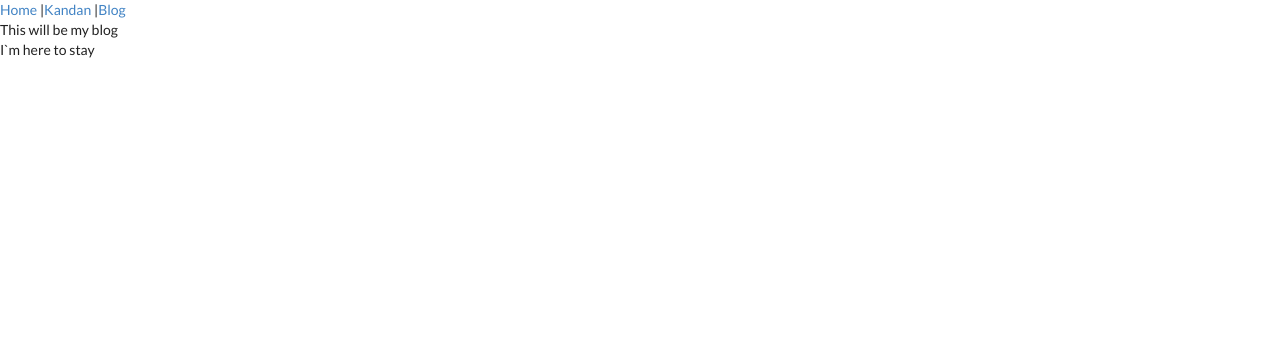
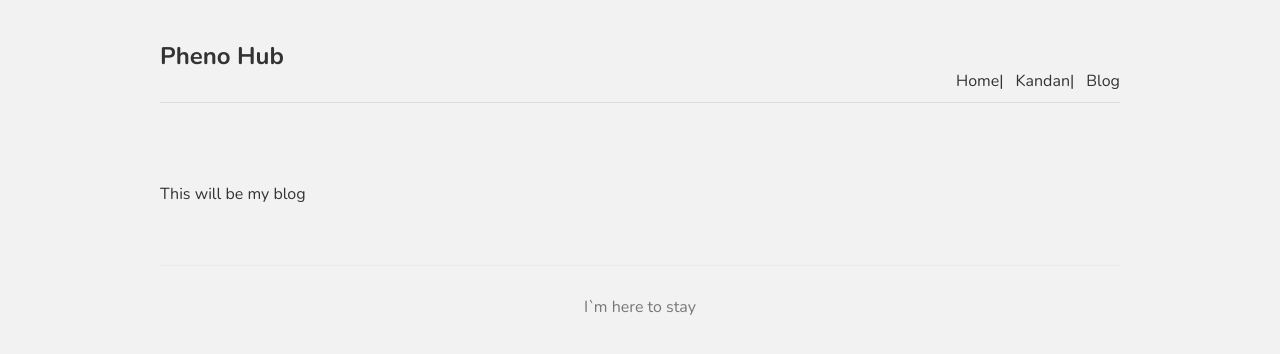
Before and after one commit to phenogit/pheno-hub, a Next.js app: page /blog in a window 1280 px wide. Shown: the top 354 px of the page. Built offline with nearby package versions, Linux system fonts and the light colour scheme.

Commit message:
add some global styles, about to kill off semantic

```diff
--- a/components/layouts/Layout.js
+++ b/components/layouts/Layout.js
@@ -7,7 +7,7 @@
   title = 'This is the default title',
 }) {
   return (
-    <div>
+    <div className="content">
       <Head>
         <title>{title}</title>
         <meta charSet="utf-8" />
@@ -15,6 +15,9 @@
       </Head>
       <header>
         <nav>
+          <div className="logo">
+            <h1>Pheno Hub</h1>
+          </div>
           <Link href="/">
             <a>Home</a>
           </Link>{' '}
--- a/pages/_app.js
+++ b/pages/_app.js
@@ -1,4 +1,5 @@
-import 'semantic-ui-css/semantic.min.css'
+//import 'semantic-ui-css/semantic.min.css'
+import '../styles/globals.css';
 
 function MyApp({ Component, pageProps }) {
   return <Component {...pageProps} />
--- /dev/null
+++ b/styles/globals.css
@@ -0,0 +1,37 @@
+@import url("https://fonts.googleapis.com/css2?family=Nunito:wght@300;400;600;700&display=swap");
+
+body {
+  background: #f2f2f2;
+  color: #333;
+  font-family: "Nunito";
+}
+a {
+  color: #333;
+  text-decoration: none;
+}
+.content {
+  max-width: 960px;
+  margin: 0 auto;
+}
+nav {
+  margin: 10px auto 80px;
+  padding: 10px 0;
+  display: flex;
+  justify-content: flex-end;
+  align-items: flex-end;
+  border-bottom: 1px solid #ddd;
+}
+nav a {
+  margin-left: 12px;
+}
+nav .logo {
+  margin-right: auto;
+}
+footer {
+  display: block;
+  text-align: center;
+  padding: 30px 0;
+  margin-top: 60px;
+  color: #777;
+  border-top: 1px solid #eaeaea;
+}
```
